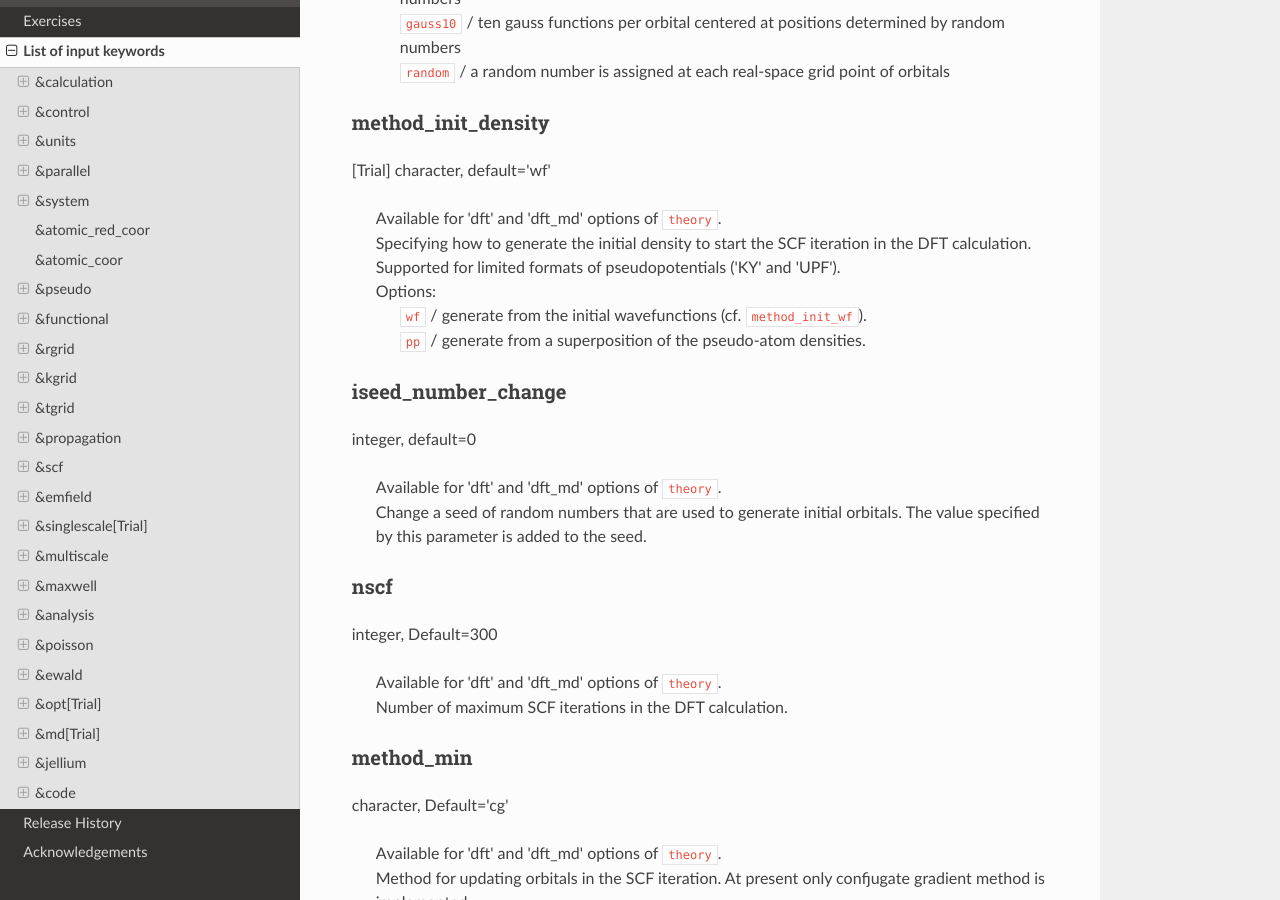
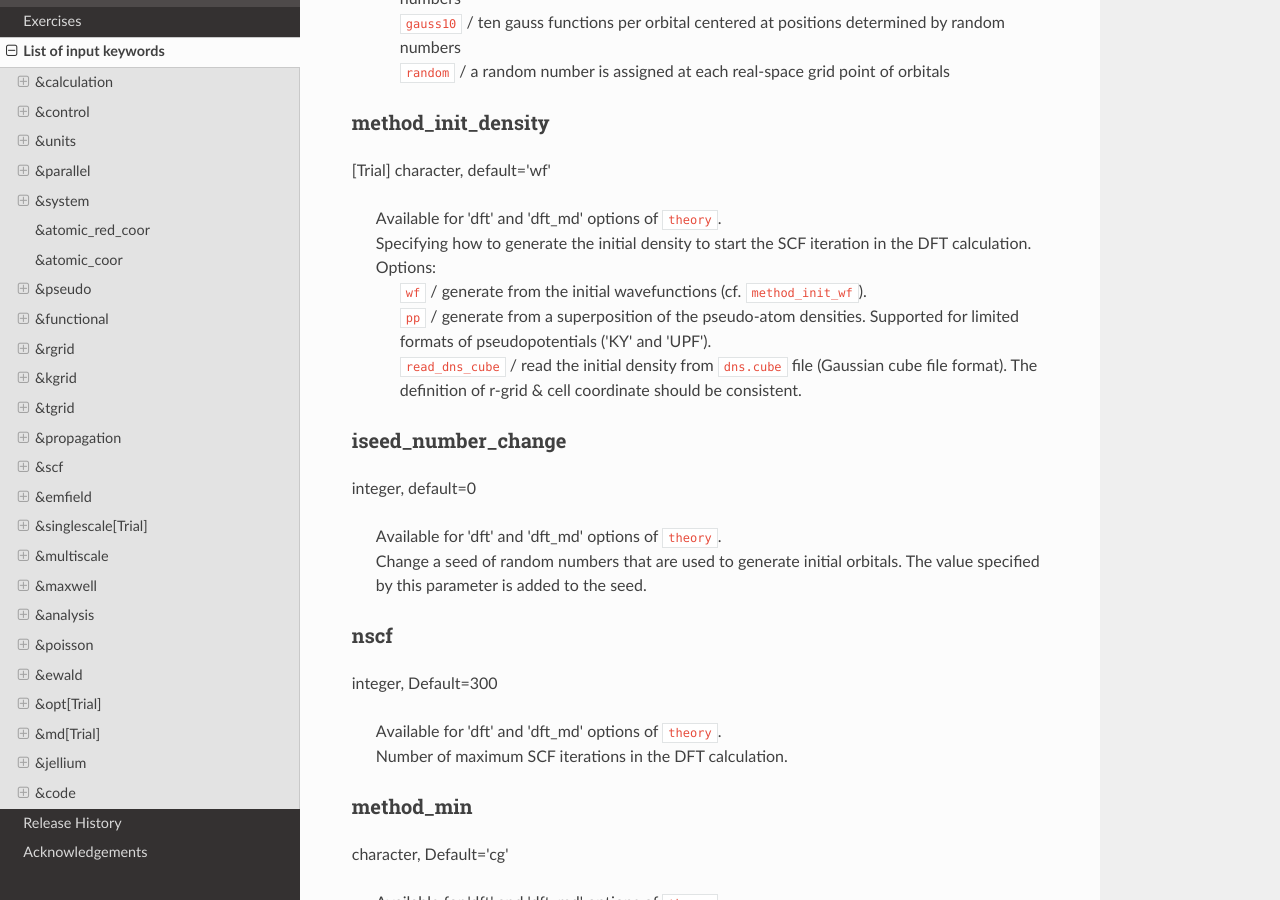
Before and after one commit to SALMON-TDDFT/SALMON-DOCS, a Sphinx documentation site: the page built from source/input_keyword_list.rst, in a window 1280 px wide and 900 px high, scrolled down 19167 px. Built offline with Sphinx 7.4.7 and the Read the Docs theme 2.0.0, drawn with Linux system fonts in a browser that asks for light colours; formulas are drawn with MathJax 3.

Commit message:
Update input_keyword_list.rst

```diff
--- a/source/input_keyword_list.rst
+++ b/source/input_keyword_list.rst
@@ -945,10 +945,10 @@ method_init_density
 
    | Available for 'dft' and 'dft_md' options of ``theory``.
    | Specifying how to generate the initial density to start the SCF iteration in the DFT calculation.
-   | Supported for limited formats of pseudopotentials ('KY' and 'UPF').
    | Options:
    |  ``wf`` / generate from the initial wavefunctions (cf. ``method_init_wf``).
-   |  ``pp`` / generate from a superposition of the pseudo-atom densities.
+   |  ``pp`` / generate from a superposition of the pseudo-atom densities. Supported for limited formats of pseudopotentials ('KY' and 'UPF').
+   |  ``read_dns_cube`` / read the initial density from ``dns.cube`` file (Gaussian cube file format). The definition of r-grid & cell coordinate should be consistent.
 
 .. _iseed_number_change:
 
```
